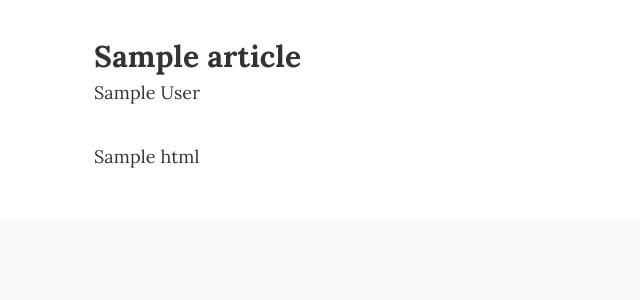
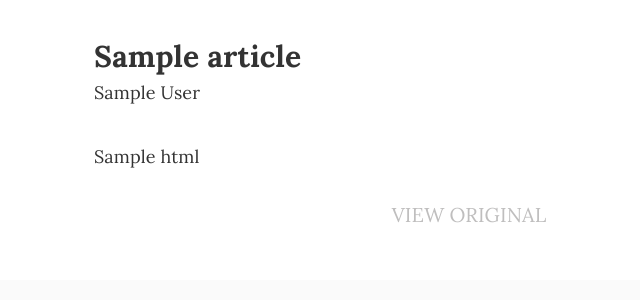
Before and after one commit to asm-products/saulify-web, a Flask app: template saulify/templates/article/index.html in a window 1280 px wide. Shown: the top 300 px of the page, without its empty margins (171-811 px from the left). Run offline with Flask 2, Linux system fonts and the light colour scheme; the template is opened without the code that fills it: most values are stand-ins (such as "Sample title", 1, 10 or a date in 2020); some libraries are stand-ins or nearby versions.

Commit message:
Link to original, use color palette

```diff
--- a/saulify/__init__.py
+++ b/saulify/__init__.py
@@ -20,7 +20,8 @@ def create_article():
 @app.route('/articles/show')
 def show_article():
     # TODO: Need to extract this to a module
-    article = Article(request.args.get('url_to_clean'))
+    url_to_clean = request.args.get('url_to_clean')
+    article = Article(url_to_clean)
     article.download()
     article.parse()
     html_string = ElementTree.tostring(article.clean_top_node)
@@ -29,7 +30,7 @@ def show_article():
     # Note: Markup marks it as html safe since we're rendering it from Markdown
     article_html = Markup(markdown2.markdown(markdown))
     a = {'html': article_html, 'authors': str(', '.join(article.authors)), 'title': article.title}
-    return render_template('article/index.html', article=a)
+    return render_template('article/index.html', article=a, original=url_to_clean)
 
 @app.errorhandler(404)
 def page_not_found(e):
--- a/saulify/static/css/style.css
+++ b/saulify/static/css/style.css
@@ -1,3 +1,4 @@
+/* Wide styles */
 body {
     font-family: 'Open Sans', Arial, sans-serif;
     background: #fafafa;
@@ -6,12 +7,28 @@ body {
     padding: 0;
 }
 img {
-  display: block;
-  margin-left: auto;
-  margin-right: auto;
-  max-width: 100% !important;
-  height: auto;
+    display: block;
+    margin-left: auto;
+    margin-right: auto;
+    max-width: 100% !important;
+    height: auto;
 }
+textarea:focus, input[type="text"]:focus, input[type="password"]:focus, input[type="datetime"]:focus, input[type="datetime-local"]:focus, input[type="date"]:focus, input[type="month"]:focus, input[type="time"]:focus, input[type="week"]:focus, input[type="number"]:focus, input[type="email"]:focus, input[type="url"]:focus, input[type="search"]:focus, input[type="tel"]:focus, input[type="color"]:focus, .uneditable-input:focus {
+    border-color: rgba(108, 199, 108, 0.5);
+    box-shadow: 0 1px 1px rgba(0, 0, 0, 0.075) inset, 0 0 8px rgba(108, 199, 108, 0.25);
+    outline: 0 none;
+}
+a {
+    color: #1d7999;
+}
+a:hover {
+    color: #46a5bb;
+}
+a:visited {
+    color: #136087;
+}
+
+/* Specific styles */
 a.bookmarklet {
   cursor: move;
 }
@@ -34,11 +51,22 @@ a.bookmarklet {
 .container.article-page h2 {
   font-weight: 600;
 }
+.container.article-page h2 a, .container.article-page h2 a:hover, .container.article-page h2 a:visited {
+    color: inherit;
+}
 .container.article-page p {
     margin-bottom: 30px;
 }
 .article {
   padding-top: 30px;
+}
+.original {
+    text-align: center;
+    font-size: 20px;
+    padding-top: 30px;
+}
+.original a {
+    color: #bfbebe;
 }
 .btn, .btn-lg, .input-lg {
     border-radius: 3px;
@@ -62,13 +90,13 @@ a.bookmarklet {
     margin: 5px 10px;
 }
 .btn-success {
-    background-color: #2ecc71;
+    background-color: rgba(108, 199, 108, 1.0);
     background-image: none;
     border: 0;
     line-height: 1.8;
 }
 .btn-success:hover, .btn-success:focus, .btn-success:active {
-    background-color: #29c36a;
+    background-color: rgba(94, 182, 94, 1.0);
     color: #fff;
     border: 0;
 }
--- a/saulify/static/js/bookmarklet.js
+++ b/saulify/static/js/bookmarklet.js
@@ -1 +1 @@
-javascript:(function()%7Bwindow.baseUrl%3D%22https%3A%2F%2Fsaulify.me%22%3Bvar%20e%3Ddocument.createElement(%22script%22)%3Be.setAttribute(%22type%22%2C%22text%2Fjavascript%22)%3Be.setAttribute(%22charset%22%2C%22UTF-8%22)%3Be.setAttribute(%22src%22%2CbaseUrl%2B%22%2Fstatic%2Fjs%2Fsaulify_browser.js%22)%3Bdocument.documentElement.appendChild(e)%7D)()
+javascript:(function()%7Bwindow.baseUrl%3D"%2F%2Fsaulify.me"%3Bvar e%3Ddocument.createElement("script")%3Be.setAttribute("type"%2C"text%2Fjavascript")%3Be.setAttribute("charset"%2C"UTF-8")%3Be.setAttribute("src"%2CbaseUrl%2B"%2Fstatic%2Fjs%2Fsaulify_browser.js")%3Bdocument.documentElement.appendChild(e)%7D)()
--- a/saulify/templates/article/index.html
+++ b/saulify/templates/article/index.html
@@ -3,10 +3,13 @@
   <div class="container article-page">
     <div class="row">
       <div class="col-md-8 col-md-offset-2">
-        <h2>{{ article.title }}</h2>
+        <h2><a href="{{ original }}">{{ article.title }}</a></h2>
         <h4>{{ article.authors }}</h4>
         <div class="article">
           {{ article.html }}
+        </div>
+        <div class="original">
+          <a href="{{ original }}">VIEW ORIGINAL</a>
         </div>
       </div>
     </div>
```
